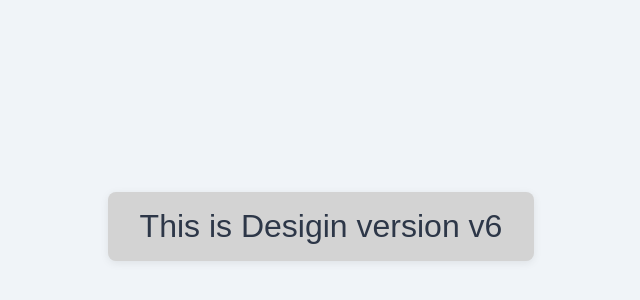
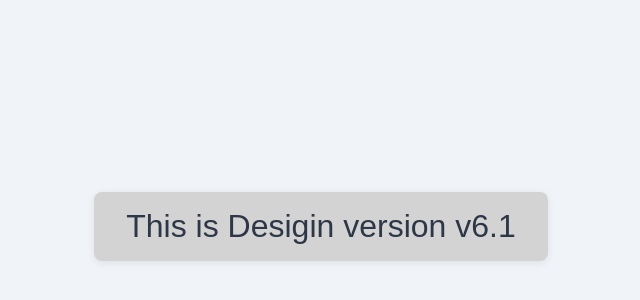
Before and after one commit to rakeshverma-devops/git-practice, a plain HTML site: page index.html in a window 1280 px wide. Shown: the part 174-474 px from the top of the page, without its empty margins (319-959 px from the left). Drawn offline with Linux system fonts and the light colour scheme.

Commit message:
Changed the version V6.1

```diff
--- a/index.html
+++ b/index.html
@@ -7,6 +7,6 @@
      <link rel="stylesheet" href="style.css">
 </head>
 <body>
-    <h>This is Desigin version v6</h>
+    <h>This is Desigin version v6.1</h>
 </body>
 </html>
```
